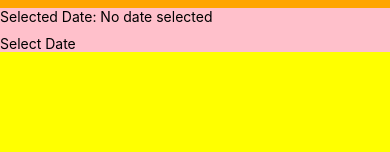
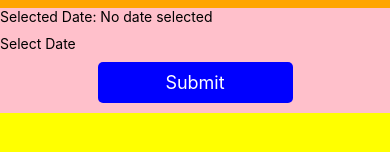
Before and after one commit to Marwa-Khan/ReportApp, a React Native app: screen /Home in a window 390 px wide. Shown: the part 560-712 px from the top of the page. Built offline with nearby package versions, Linux system fonts and the light colour scheme; no server answers.

Commit message:
Submitting form to given API

```diff
--- a/src/hooks/index.js
+++ b/src/hooks/index.js
@@ -3,5 +3,6 @@ export const baseURL = 'https://admin.prorota.app/api';
 
 export const ApiEndPoint={
     loginApi: '/login',
-    GetFormApi:'/get-report-template'
+    GetFormApi:'/get-report-template',
+    PostFormDataApi:'/submit-report'
 }
--- a/src/screens/home/FormScreen.js
+++ b/src/screens/home/FormScreen.js
@@ -49,6 +49,9 @@ const FormScreen = () => {
       value: "option-3",
     },
   ]);
+  const [checkBoxData, setCheckBoxData] = useState(null);
+  const [token, setToken] = useState("");
+  const [uuid, setUuid] = useState('Te8q9');
 
   const [dropDownData, setDropDownData] = useState([
     { label: "Monday", value: "Option1" },
@@ -60,15 +63,16 @@ const FormScreen = () => {
     { label: "Sunday", value: "Option7" },
   ]);
 
-  const [checkBoxData, setCheckBoxData] = useState(null);
+
   useEffect(() => {
     const initialize = async () => {
       try {
         console.log("hei from useEffect");
-        const token = await AsyncStorage.getItem("userToken");
-        console.log("Retrieved token:", token);
+        const token1 = await AsyncStorage.getItem("userToken");
+        console.log("Retrieved token:", token1);
         // Call fetchForm() after getting the token
-        fetchForm(token);
+        setToken(token1);
+        fetchForm(token1);
       } catch (error) {
         console.error("Error in useEffect:", error);
       }
@@ -135,18 +139,69 @@ const FormScreen = () => {
     }
   };
 
+//   submit form data to APi
+const postData = async () => {
+    console.log("Token data in post:", token);
+    setLoading(true); // Indicate loading
+
+    const currentTime = new Date().toISOString(); // Current time in ISO format
+    console.log("Current Time:", currentTime);
+
+    try {
+      const response = await fetch(`${baseURL}${ApiEndPoint.PostFormDataApi}`, {
+        method: "POST",
+        headers: {
+          Accept: "application/json",
+          "Content-Type": "application/json",
+          Authorization: `Bearer ${token}`,
+        },
+        body: JSON.stringify({
+          userid: uuid, // User ID from login API response
+          sitename: "Test Site", // Hardcoded site name
+          site_id: 1, // Static site ID
+          time: currentTime, // Current time in ISO format
+          data: JSON.stringify([
+            { type: "text", label: textData },
+            { type: "textarea", label: multiText },
+            { type: "select", label: dropDownData },
+            { type: "radio-group", label: radioData },
+            { type: "checkbox", label: checkBoxData },
+          ]), // Form data stringified
+          comment: "This is a test comment", // Dummy comment for the report
+          type: "incident", // Report type
+          images: "", // Blank as required
+          lati: "", // Blank as required
+          longi: "", // Blank as required
+        }),
+      });
+
+      if (response.ok) {
+        const jsonResponse = await response.json();
+        console.log("Form submitted successfully:", jsonResponse);
+        Alert.alert("Success", "Form submitted successfully!");
+      } else {
+        const errorResponse = await response.text(); // Read server error response
+        console.error("Failed to submit form:", response.status, errorResponse);
+        Alert.alert("Error", `Failed to submit form. Status: ${response.status}`);
+      }
+    } catch (error) {
+      console.error("Error during form submission:", error);
+      Alert.alert("Error", "Something went wrong. Please try again later.");
+    } finally {
+      setLoading(false); // Stop loading
+    }
+  };
+
+
 
 
 
   return (
       <ScrollView
         style={styles.scrollView}
-
-
       >
     <View style={styles.container}>
         <Text style={styles.label}>FormScreen</Text>
-
         {/* Components */}
         <SingleLineTextInput textData={textData} setTextData={setTextData} />
         <MultiLineTextInput
@@ -166,13 +221,17 @@ const FormScreen = () => {
          <Text style={{ marginBottom: 10 }}>
           Selected Date: {formattedDate || "No date selected"}
         </Text>
-
         <TouchableOpacity onPress={()=>setOpenDateCalendar(true)} style={styles.dateButton}>
           <Text style={styles.dateButtonText}>Select Date</Text>
         </TouchableOpacity>
         {/* Uncomment if DateField is needed */}
       {openDateCalendar &&  <DateField dateVal={dateVal} setDateVal={setDateVal} setFormattedDate={setFormattedDate} setOpenDateCalendar={setOpenDateCalendar} />}
-
+        <TouchableOpacity
+          style={styles.button}
+          onPress={postData}
+        >
+          <Text style={styles.buttonText}>Submit</Text>
+        </TouchableOpacity>
     </View>
       </ScrollView>
   );
@@ -203,6 +262,19 @@ const styles = StyleSheet.create({
     fontSize: width * 0.05,
     marginBottom: height * 0.02,
   },
+    button: {
+        backgroundColor: "blue",
+        padding: 10,
+        borderRadius: 5,
+        marginVertical: 10,
+        width: "50%",
+        alignSelf: "center",
+    },
+    buttonText: {
+        color: "white",
+        textAlign: "center",
+        fontSize: 18,
+    },
 });
 
 export default FormScreen;
```
Also changed, not shown: src/components/DateField.js (+0 -7 lines).
